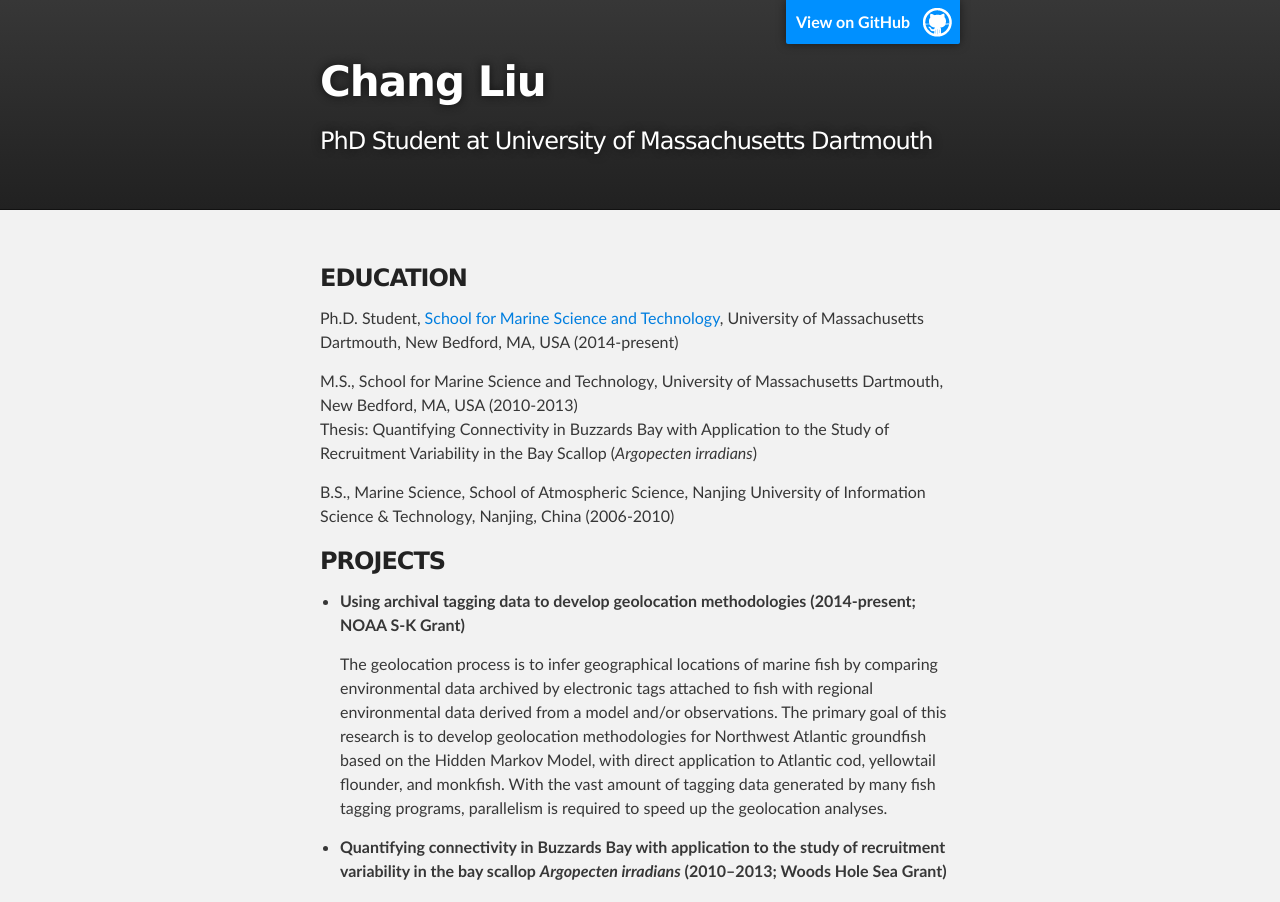
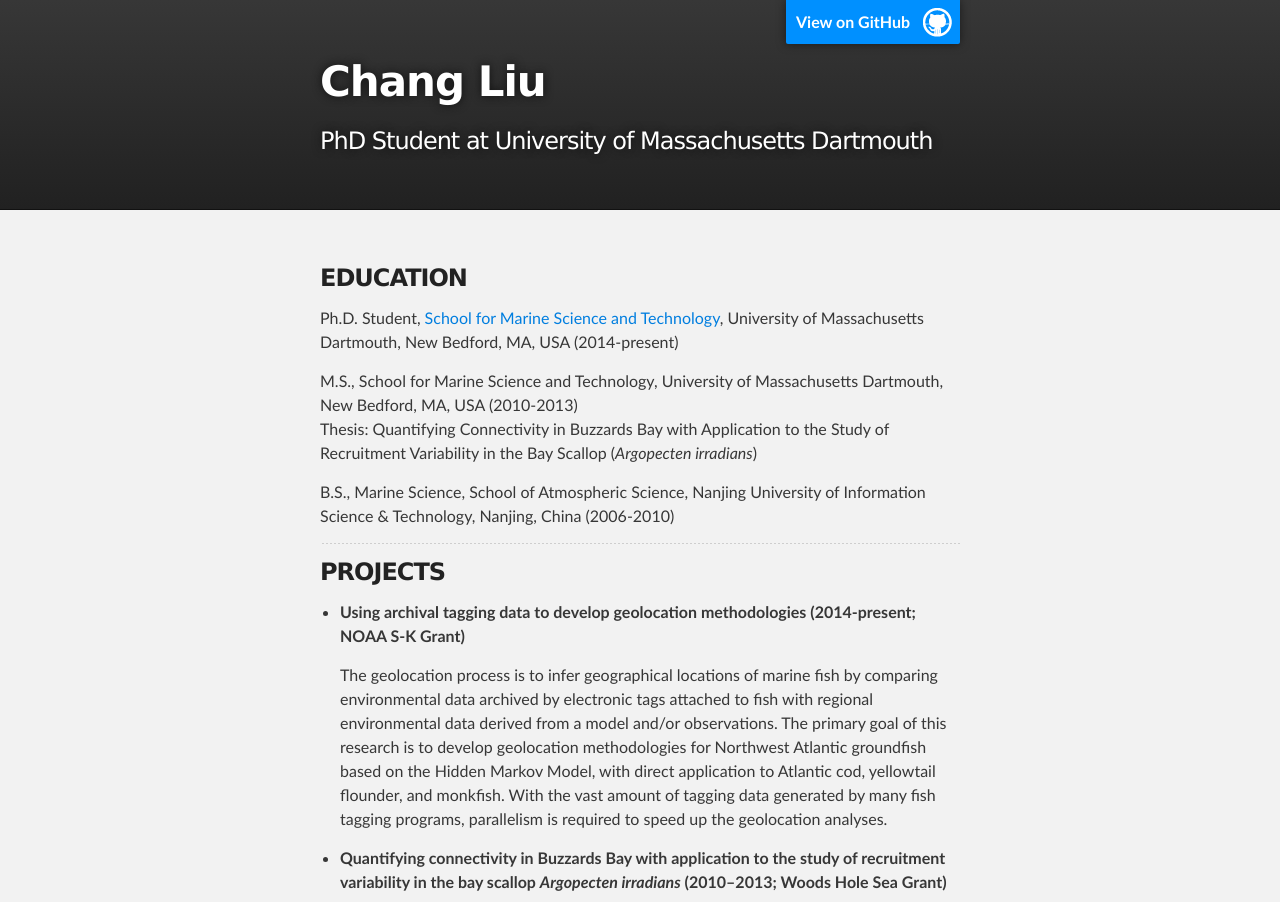
Before and after one commit to cliu3/cliu3.github.io, a Jekyll site: the page index.html, which Jekyll copies as it is, in a window 1280 px wide. Shown: the top 902 px of the page. Built offline with Jekyll 4.4.1, drawn with Linux system fonts in a browser that asks for light colours.

```diff
--- a/index.html
+++ b/index.html
@@ -40,6 +40,8 @@
 <p>B.S., Marine Science, School of Atmospheric Science, Nanjing University of Information Science &amp; Technology,
 Nanjing, China (2006-2010)</p>
 
+<hr>
+
 <h3>
 <a id="projects" class="anchor" href="#projects" aria-hidden="true"><span aria-hidden="true" class="octicon octicon-link"></span></a>PROJECTS</h3>
 
@@ -56,6 +58,8 @@
 </li>
 </ul>
 
+<hr>
+
 <h3>
 <a id="publications" class="anchor" href="#publications" aria-hidden="true"><span aria-hidden="true" class="octicon octicon-link"></span></a>PUBLICATIONS</h3>
 
@@ -71,6 +75,8 @@
 <p>Zemeckis, D.R., Dean, M.J., <strong>Liu, C.</strong>, Hoffman, W.S., Martins, D., Cowles, G., Armstrong, M.P., and Cadrin, S.X. <em>In prep</em>. Seasonal movements and population connectivity of an Atlantic cod (<em>Gadus morhua</em>) spawning component in the western Gulf of Maine.</p>
 
 <p><strong>Liu, C.</strong>, Cowles, G., Zemeckis, D.R., Cadrin, S.X, and Dean, M.J. <em>In prep</em>. Developing and validating geolocation methods based on hidden Markov Models for groundfish species off New England.</p>
+
+<p><a href="http://www.researcherid.com/rid/K-6620-2015"><img src="http://as.wm.edu/schniepp/images/thumbs/Thum_ID.jpg" alt="Foo"></a></p>
       </section>
     </div>
 
```
Also changed, not shown: params.json (+1 -1 lines).
